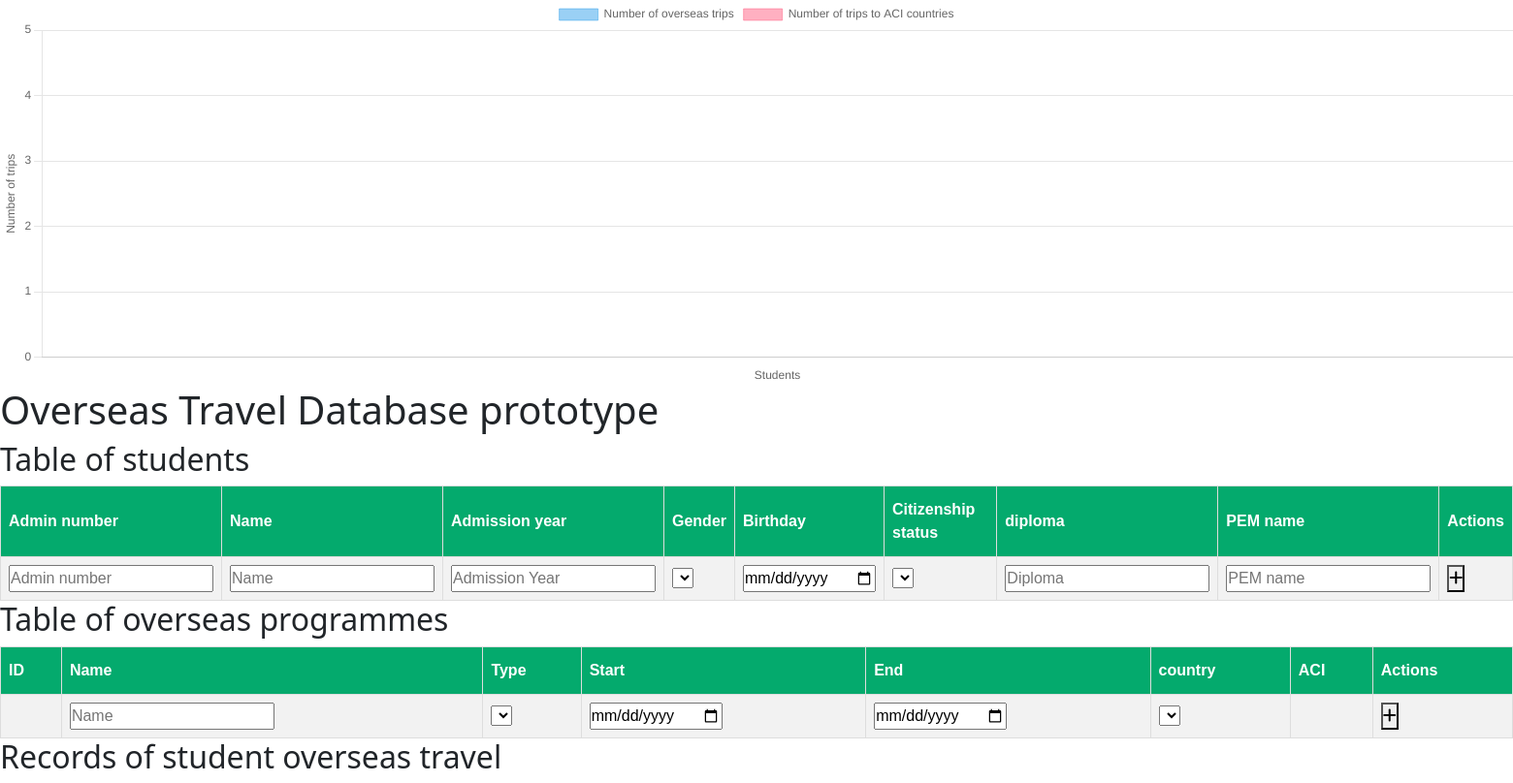
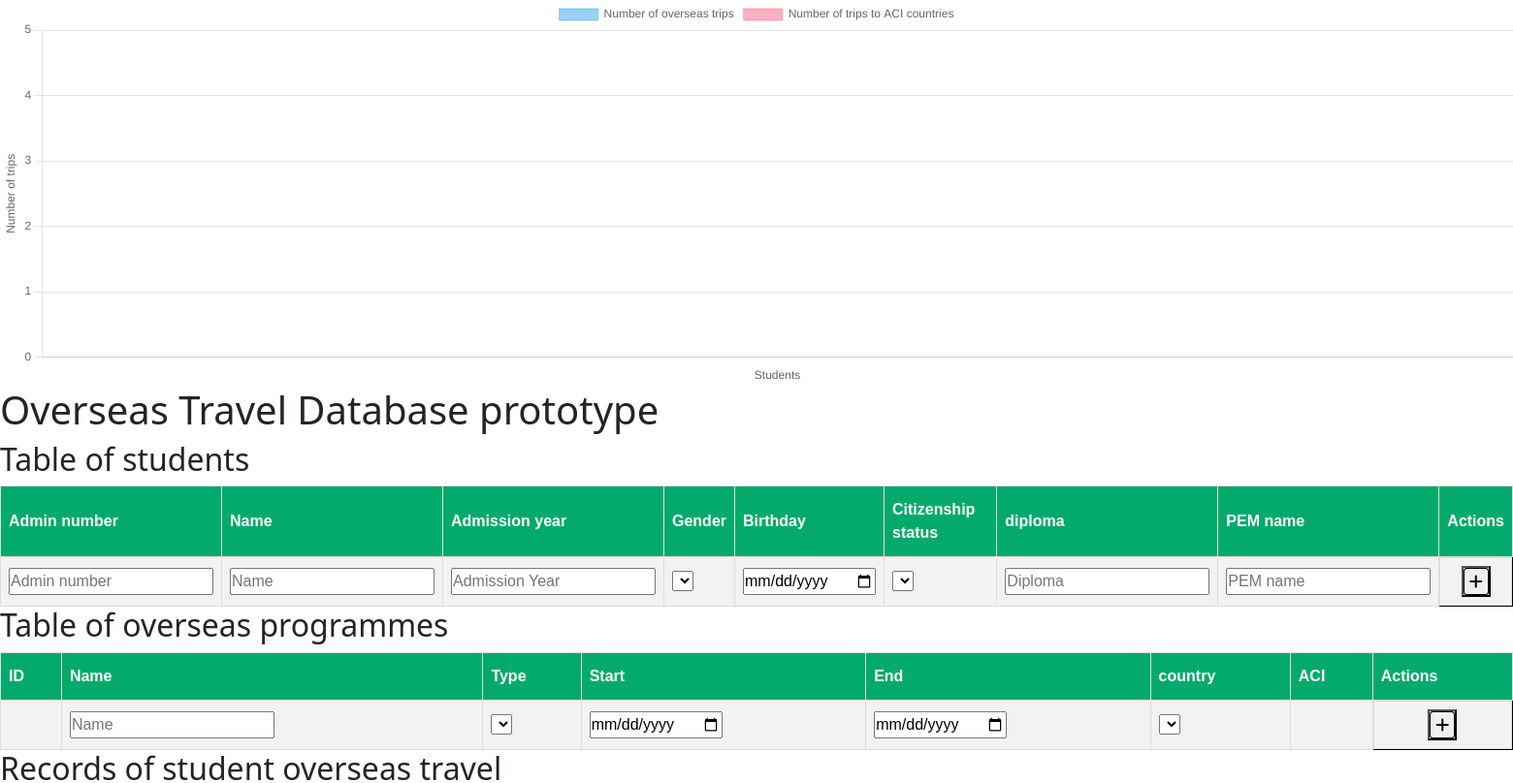
Before and after one commit to SALTx/OTDBMS-Backend, a PHP site: page / in a window 1560 px wide. Shown: the part 94-902 px from the top of the page at 97% size. Run offline with PHP 8.4, Linux system fonts and the light colour scheme; the visitor is signed in with stand-in values (Sample User, id 1); data that the repository does not hold is empty; some libraries are stand-ins or nearby versions.

Commit message:
styled table actions

```diff
--- a/css/table.css
+++ b/css/table.css
@@ -14,10 +14,6 @@ table tr:nth-child(even) {
   background-color: #f2f2f2;
 }
 
-table tr:hover {
-  background-color: #ddd;
-}
-
 table th {
   padding-top: 12px;
   padding-bottom: 12px;
@@ -25,3 +21,18 @@ table th {
   background-color: #04aa6d;
   color: white;
 }
+
+.tableActions {
+  display: flex;
+  justify-content: space-evenly;
+}
+
+.tableActions i {
+  border: 1px solid black;
+  border-radius: 12.5%;
+  padding: 5px;
+}
+
+.tableActions i:hover {
+  background-color: white;
+}
--- a/index.php
+++ b/index.php
@@ -94,7 +94,7 @@
                 echo "<td>" . $row["diploma"] . "</td>";
                 echo "<td>" . $row["pemName"] . "</td>";
                 if ($admin) {
-                    echo "<td>";
+                    echo "<td class='tableActions'>";
                     echo "<a href='delete.php?table=students&id=" . $row["adminNumber"] . "'><i class='fa-solid fa-trash' style='color:Maroon'></i></a>";
                     echo "<a href='edit.php?table=students&id=" . $row["adminNumber"] . "'><i class='fa-solid fa-pen-to-square' style='color:darkgreen'></i></i></a>";
                     echo "</td>";
@@ -127,7 +127,7 @@
                 echo "</td>";
                 echo "<td><input type='text' name='diploma' placeholder='Diploma'></td>";
                 echo "<td><input type='text' name='pemName' placeholder='PEM name' required></td>";
-                echo "<td>
+                echo "<td class='tableActions'>
                     <input type='hidden' value='students' name='table'>
                     <button type='submit'><i class='fa-solid fa-plus'></i></button>
                     </td>";
@@ -171,7 +171,7 @@
                     echo "<td>No</td>";
                 }
                 if ($admin) {
-                    echo "<td>";
+                    echo "<td class='tableActions'>";
                     echo "<a href='delete.php?table=overseasProgrammes&id=" . $row["programmeId"] . "'><i class='fa-solid fa-trash' style='color:Maroon'></i></a>";
                     echo "<a href='edit.php?table=overseasProgrammes&id=" . $row["programmeId"] . "'><i class='fa-solid fa-pen-to-square' style='color:darkgreen'></i></i></a>";
                     echo "</td>";
@@ -197,7 +197,7 @@
                 // echo "<td><input type='text' name='country' placeholder='Country' required></td>";
                 echo "<td><select name='country' id='country' required></select></td>";
                 echo "<td></td>";
-                echo "<td>
+                echo "<td class='tableActions'>
                     <input type='hidden' value='overseasProgrammes' name='table'>
                     <button type='submit'><i class='fa-solid fa-plus'></i></button>
                     </td>";
```
